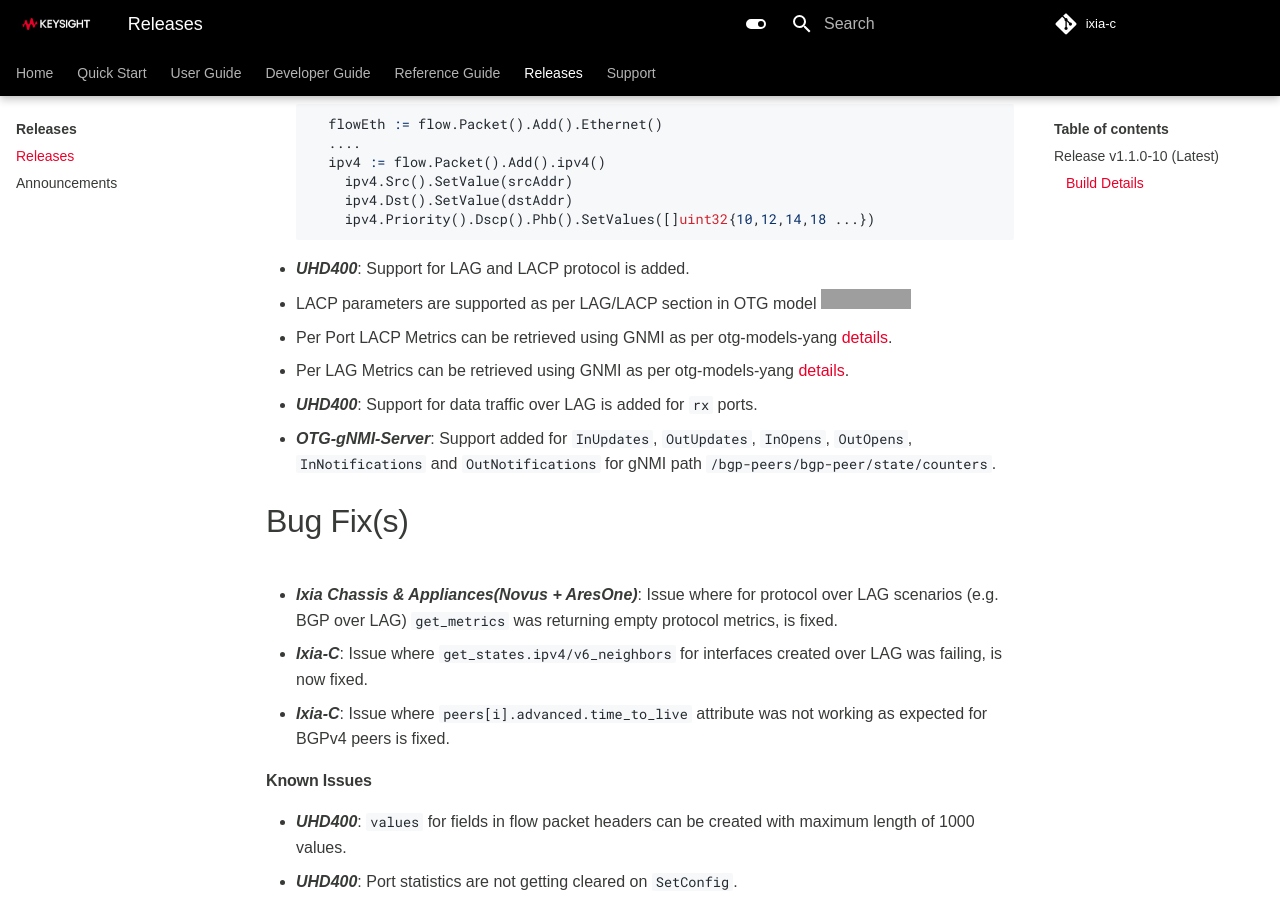
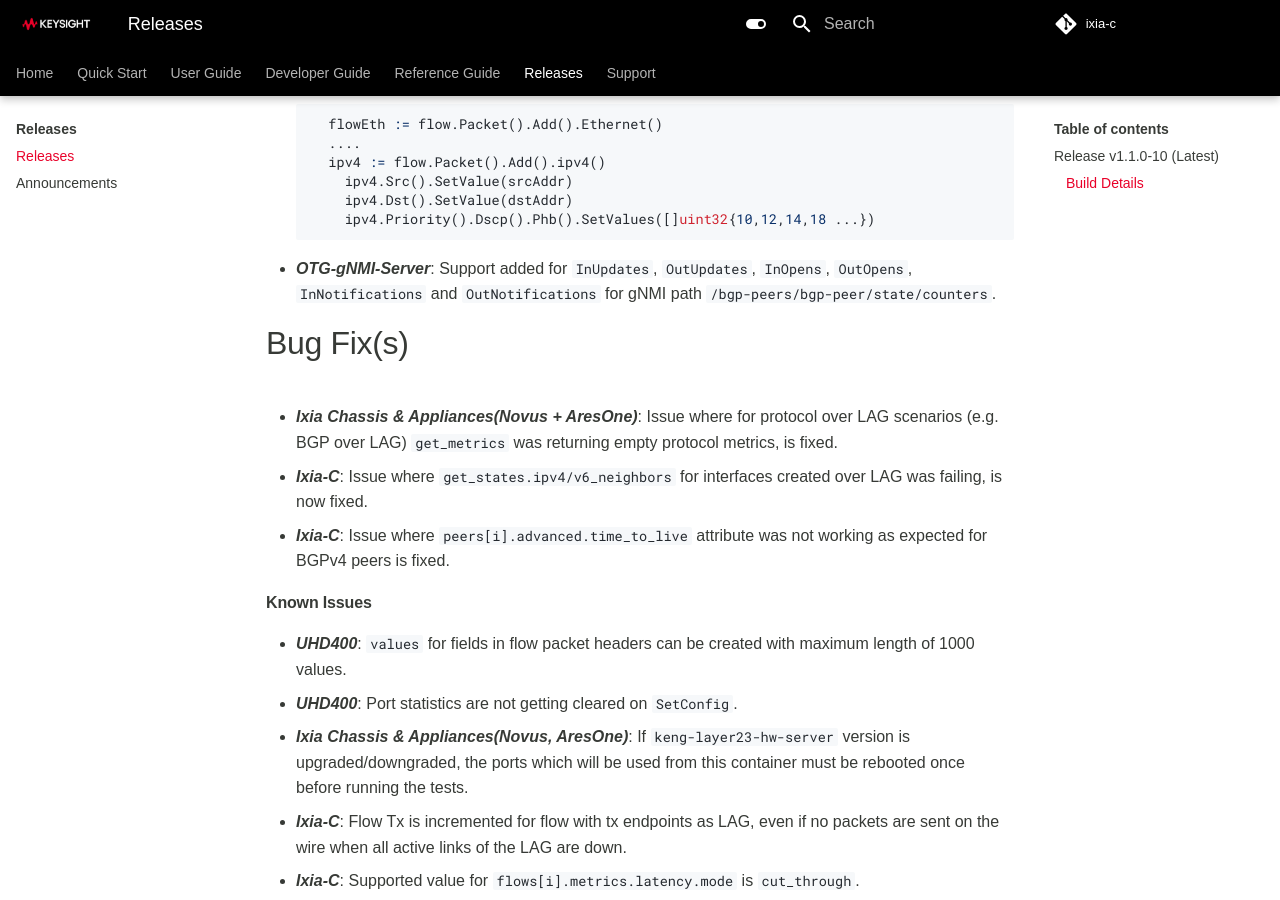
Before and after one commit to open-traffic-generator/ixia-c, an MkDocs documentation site: the page built from docs/releases.md, in a window 1280 px wide and 900 px high, scrolled down 1729 px. Built offline with MkDocs 1.6.1 and Material for MkDocs 9.7.7, drawn with Linux system fonts in a browser that asks for light colours; some web fonts are replaced; comment, search, counter and statistics services are not loaded; some of the changed text lies outside the part shown; grey boxes are pictures that could not be loaded.

````diff
--- a/docs/releases.md
+++ b/docs/releases.md
@@ -66,14 +66,6 @@
 	  ipv4.Dst().SetValue(dstAddr)
 	  ipv4.Priority().Dscp().Phb().SetValues([]uint32{10,12,14,18 ...})
   ```
-
-* <b><i>UHD400</i></b>: Support for LAG and LACP protocol is added.
-  - LACP parameters are supported as per LAG/LACP section in OTG model <a href="https://redocly.github.io/redoc/?url=https://github.com/open-traffic-generator/models/releases/download/v1.1.0/openapi.yaml"><img alt="Release v1.1.0" src="https://img.shields.io/badge/release-v1.1.0-brightgreen"></a>
-  - Per Port LACP Metrics can be retrieved using GNMI as per otg-models-yang <a href="https://github.com/open-traffic-generator/models-yang/blob/main/artifacts/open-traffic-generator-lacp.txt">details</a>.
-  - Per LAG Metrics can be retrieved using GNMI as per otg-models-yang <a href="https://github.com/open-traffic-generator/models-yang/blob/main/artifacts/open-traffic-generator-lag.txt">details</a>.
-
-* <b><i>UHD400</i></b>: Support for data traffic over LAG is added for `rx` ports.
-
 * <b><i>OTG-gNMI-Server</i></b>: Support added for `InUpdates`, `OutUpdates`, `InOpens`, `OutOpens`, `InNotifications` and `OutNotifications` for gNMI path `/bgp-peers/bgp-peer/state/counters`.
 
 # Bug Fix(s)
````
Also changed, not shown: other parts of docs/releases.md (+2 -2 lines), docs/news.md (+1 -1 lines).
